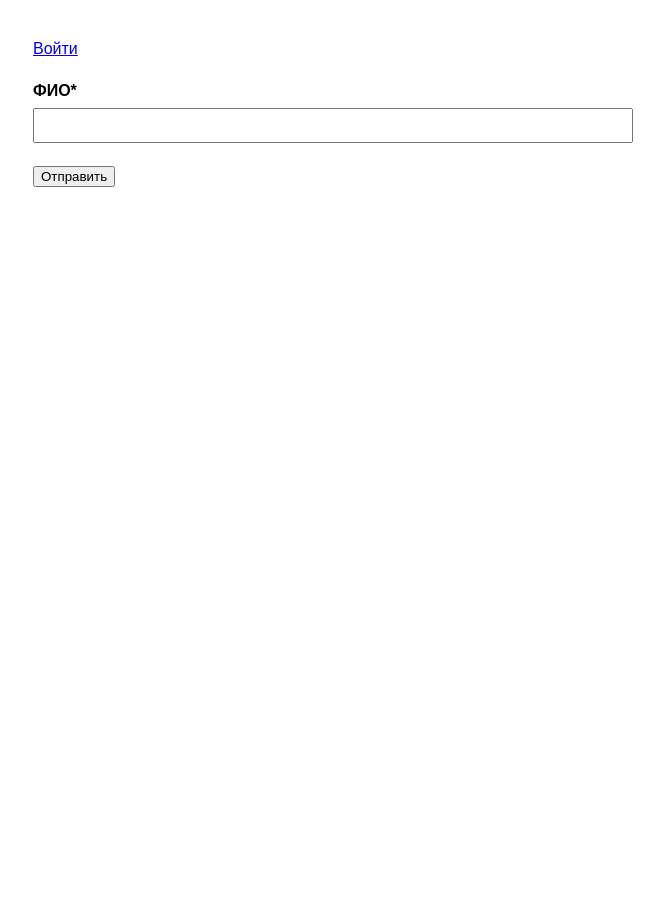
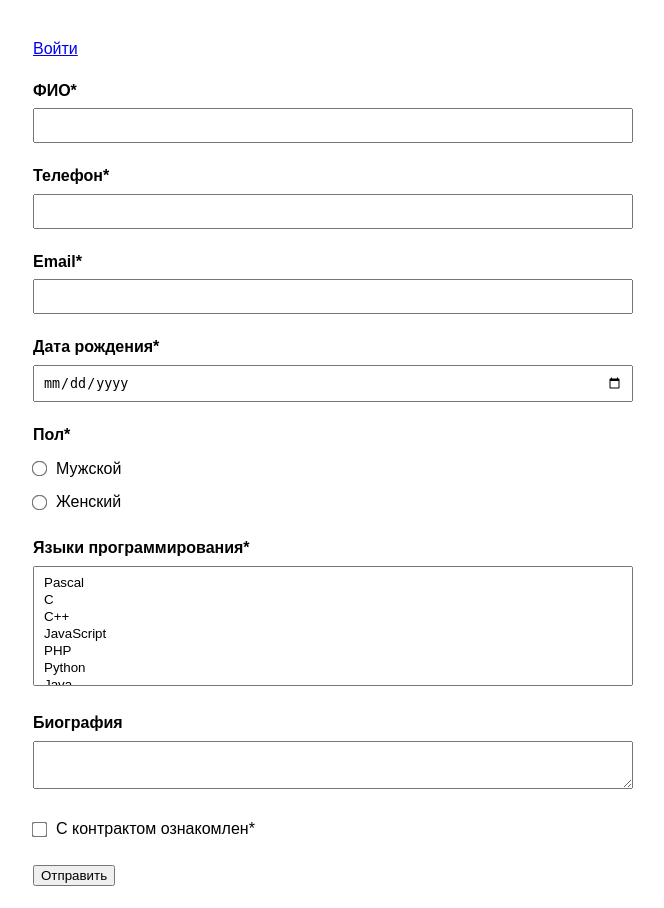
Before and after one commit to NerOunt/WEBBACK5, a PHP site: page /form.php in a window 1280 px wide. Shown: the whole page, without its empty margins (307-971 px from the left). Before the commit the page ends 187 px from the top, so only its background shows below. Run offline with PHP 8.4, Linux system fonts and the light colour scheme; data comes from the database, SQL or seed files in the repository.

Commit message:
form.php

```diff
--- a/form.php
+++ b/form.php
@@ -144,12 +144,93 @@ $is_edit_mode = !empty($login);
             <?php endif; ?>
         </div>
 
-        <!-- Остальные поля формы остаются без изменений -->
+  <div class="form-group">
+            <label for="phone">Телефон*</label>
+            <input type="tel" id="phone" name="phone"
+                   value="<?= htmlspecialchars($values['phone'] ?? '') ?>"
+                   class="<?= !empty($errors['phone']) ? 'error' : '' ?>" required>
+            <?php if (!empty($errors['phone'])): ?>
+                <div class="error-message">Введите корректный телефон</div>
+            <?php endif; ?>
+        </div>
+
+        <div class="form-group">
+            <label for="email">Email*</label>
+            <input type="email" id="email" name="email"
+                   value="<?= htmlspecialchars($values['email'] ?? '') ?>"
+                   class="<?= !empty($errors['email']) ? 'error' : '' ?>" required>
+            <?php if (!empty($errors['email'])): ?>
+                <div class="error-message">Введите корректный email</div>
+            <?php endif; ?>
+        </div>
+
+        <div class="form-group">
+            <label for="birth_date">Дата рождения*</label>
+            <input type="date" id="birth_date" name="birth_date"
+                   value="<?= htmlspecialchars($values['birth_date'] ?? '') ?>"
+                   class="<?= !empty($errors['birth_date']) ? 'error' : '' ?>" required>
+            <?php if (!empty($errors['birth_date'])): ?>
+                <div class="error-message">Введите корректную дату</div>
+            <?php endif; ?>
+        </div>
+
+        <div class="form-group">
+            <label class="input-label">Пол*</label>
+            <div class="input-group">
+                <div class="input-option">
+                    <input type="radio" id="gender_male" name="gender" value="male"
+                        <?= ($values['gender'] ?? '') === 'male' ? 'checked' : '' ?> required>
+                    <label for="gender_male" class="option-label">Мужской</label>
+                </div>
+                <div class="input-option">
+                    <input type="radio" id="gender_female" name="gender" value="female"
+                        <?= ($values['gender'] ?? '') === 'female' ? 'checked' : '' ?>>
+                    <label for="gender_female" class="option-label">Женский</label>
+                </div>
+            </div>
+            <?php if (!empty($errors['gender'])): ?>
+                <div class="error-message">Выберите пол</div>
+            <?php endif; ?>
+        </div>
+
+        <div class="form-group">
+            <label for="languages">Языки программирования*</label>
+            <select id="languages" name="languages[]" multiple
+                    class="<?= !empty($errors['languages']) ? 'error' : '' ?>" required>
+                <?php foreach ($languages as $lang): ?>
+                    <option value="<?= $lang['id'] ?>"
+                        <?= in_array($lang['id'], $values['languages'] ?? []) ? 'selected' : '' ?>>
+                        <?= htmlspecialchars($lang['name']) ?>
+                    </option>
+                <?php endforeach; ?>
+            </select>
+            <?php if (!empty($errors['languages'])): ?>
+                <div class="error-message">Выберите хотя бы один язык</div>
+            <?php endif; ?>
+        </div>
+
+        <div class="form-group">
+            <label for="biography">Биография</label>
+            <textarea id="biography" name="biography"><?= htmlspecialchars($values['biography'] ?? '') ?></textarea>
+        </div>
+
+        <div class="form-group">
+            <div class="input-group">
+                <div class="input-option">
+                    <input type="checkbox" id="contract_agreed" name="contract_agreed"
+                        <?= ($values['contract_agreed'] ?? false) ? 'checked' : '' ?> required>
+                    <label for="contract_agreed" class="option-label">С контрактом ознакомлен*</label>
+                </div>
+            </div>
+            <?php if (!empty($errors['contract_agreed'])): ?>
+                <div class="error-message">Необходимо согласие</div>
+            <?php endif; ?>
+        </div>
 
         <button type="submit"><?= $is_edit_mode ? 'Обновить данные' : 'Отправить' ?></button>
     </form>
 </body>
 </html>
 <?php
-unset($_SESSION['errors'], $_SESSION['form_data']);
+unset($_SESSION['errors'], $_SESSION['generated_credentials'], $_SESSION['form_data']);
 ?>
```
